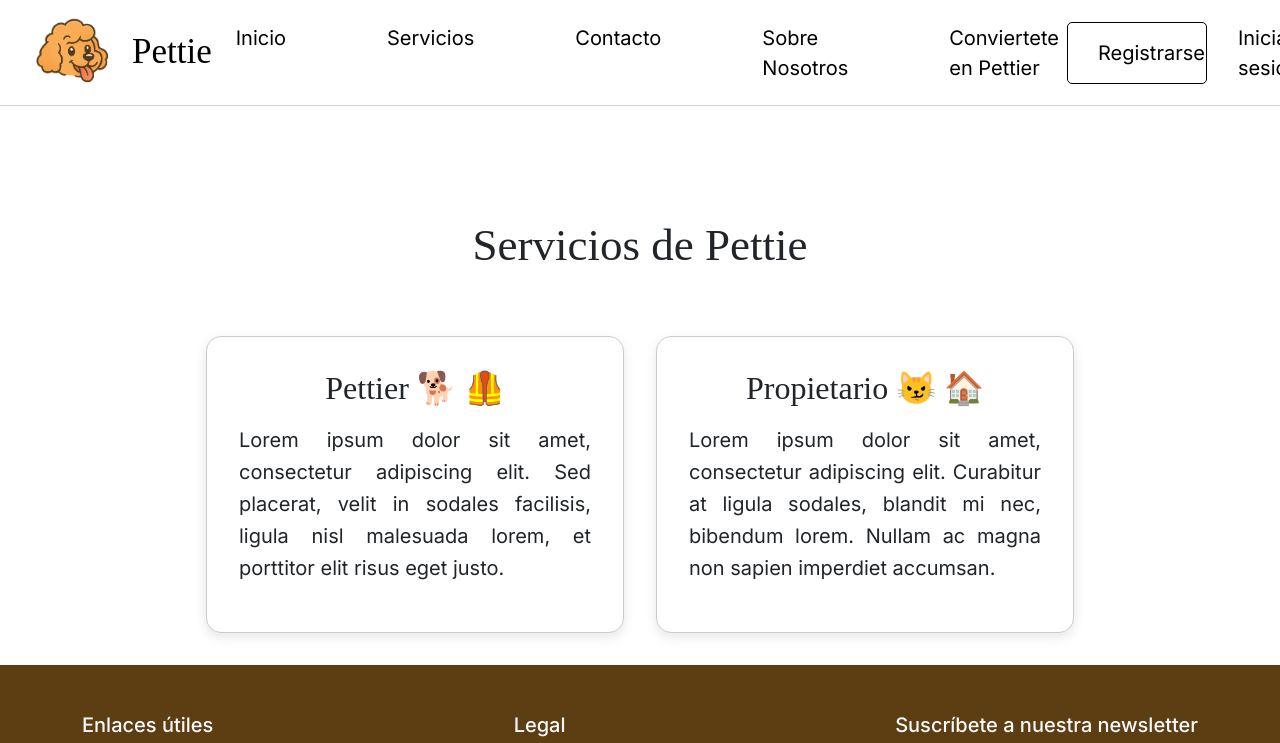
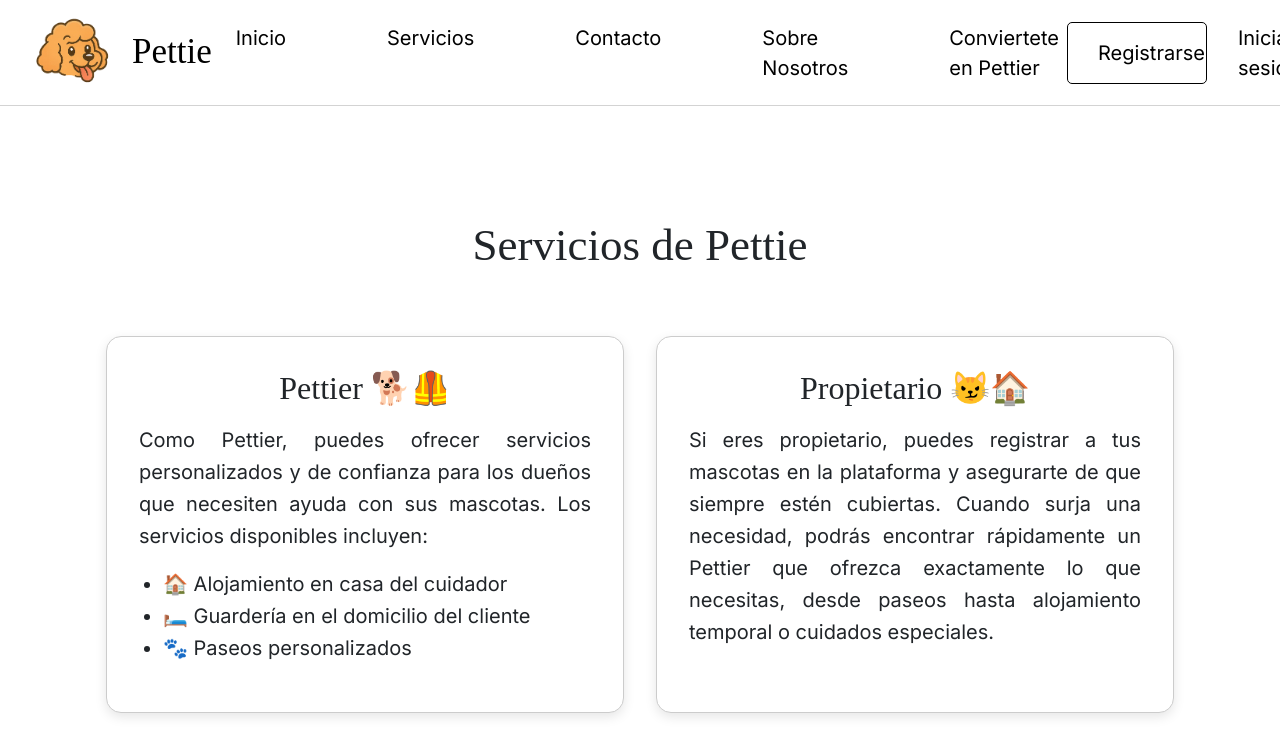
Before and after one commit to rekloyd/PettieExpressJS, a React (Vite) app in the folder frontend/Pettie/: page /servicios in a window 1280 px wide. Shown: the top 743 px of the page. Built offline with nearby package versions, Linux system fonts and the light colour scheme; a web font is replaced by a local one.

Commit message:
Finished p text, no more Lorem Ipsum

```diff
--- a/frontend/Pettie/src/components/Servicio.tsx
+++ b/frontend/Pettie/src/components/Servicio.tsx
@@ -1,3 +1,4 @@
+// src/components/Servicio.tsx
 import { useEffect } from "react";
 
 const Servicio = () => {
@@ -13,7 +14,7 @@ const Servicio = () => {
     <div
       style={{
         fontFamily: "Inter, sans-serif",
-        maxWidth: "900px",
+        maxWidth: "1100px",
         margin: "auto",
         padding: "2rem 1rem",
         fontSize: "20px",
@@ -45,9 +46,10 @@ const Servicio = () => {
           width: "100%",
         }}
       >
+        {/* Carta del Pettier */}
         <div
           style={{
-            flex: "1 1 350px",
+            flex: "1 1 450px",
             border: "1px solid #ccc",
             borderRadius: "15px",
             padding: "2rem",
@@ -63,18 +65,25 @@ const Servicio = () => {
               textAlign: "center",
             }}
           >
-            Pettier 🐕 🦺
+            Pettier 🐕🦺
           </h3>
-          <p style={{ lineHeight: "1.6", textAlign: "justify" }}>
-            Lorem ipsum dolor sit amet, consectetur adipiscing elit. Sed
-            placerat, velit in sodales facilisis, ligula nisl malesuada lorem,
-            et porttitor elit risus eget justo.
+          <p style={{ lineHeight: "1.6", textAlign: "justify", marginBottom: "1rem" }}>
+            Como Pettier, puedes ofrecer servicios personalizados y de confianza para los dueños que necesiten ayuda con sus mascotas. Los servicios disponibles incluyen:
           </p>
+          <ul style={{ paddingLeft: "1.5rem", lineHeight: "1.6" }}>
+            <li>🏠 Alojamiento en casa del cuidador</li>
+            <li>🛏️ Guardería en el domicilio del cliente</li>
+            <li>🐾 Paseos personalizados</li>
+            {/* <li>🕐 Guardería de un día</li>
+            <li>🏡 Visitas al domicilio</li>
+            <li>✂️ Peluquería para mascotas</li> */}
+          </ul>
         </div>
 
+        {/* Carta del Propietario */}
         <div
           style={{
-            flex: "1 1 350px",
+            flex: "1 1 450px",
             border: "1px solid #ccc",
             borderRadius: "15px",
             padding: "2rem",
@@ -90,12 +99,10 @@ const Servicio = () => {
               textAlign: "center",
             }}
           >
-            Propietario 😼 🏠
+            Propietario 😼🏠
           </h3>
           <p style={{ lineHeight: "1.6", textAlign: "justify" }}>
-            Lorem ipsum dolor sit amet, consectetur adipiscing elit. Curabitur
-            at ligula sodales, blandit mi nec, bibendum lorem. Nullam ac magna
-            non sapien imperdiet accumsan.
+            Si eres propietario, puedes registrar a tus mascotas en la plataforma y asegurarte de que siempre estén cubiertas. Cuando surja una necesidad, podrás encontrar rápidamente un Pettier que ofrezca exactamente lo que necesitas, desde paseos hasta alojamiento temporal o cuidados especiales.
           </p>
         </div>
       </div>
```
